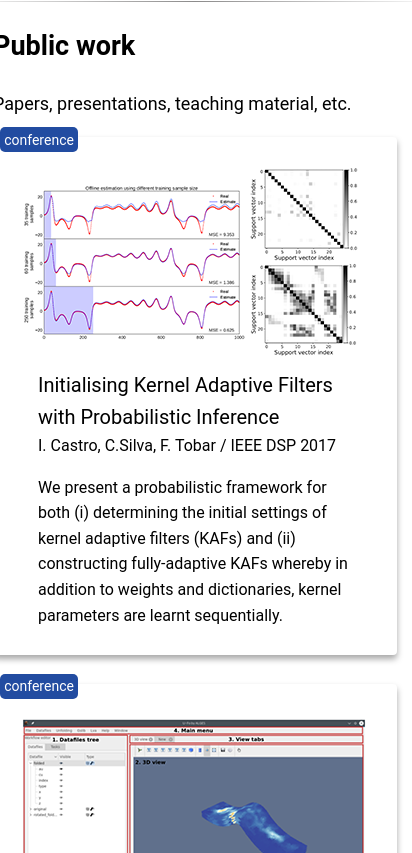
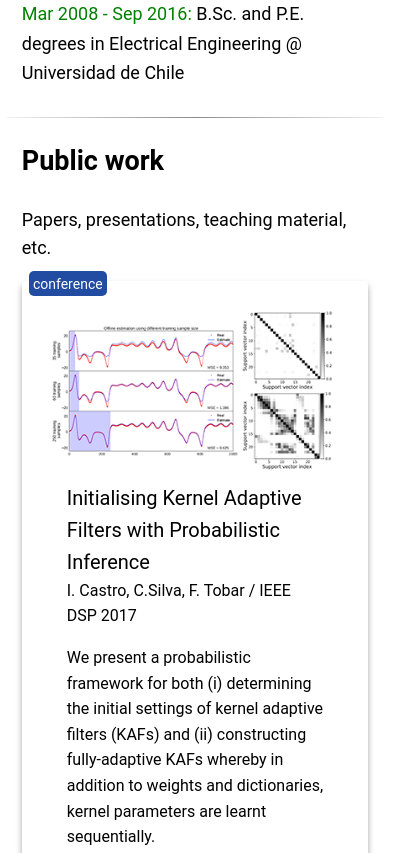
Before and after one commit to Canas/canas.github.io, a plain HTML site: page index.html in a window 390 px wide. Shown: the part 1814-2667 px from the top of the page, 412 px wide, since content can reach past the window. Drawn offline with nearby package versions, Linux system fonts and the light colour scheme.

Commit message:
Add some responsiveness

```diff
--- a/style.css
+++ b/style.css
@@ -241,6 +241,7 @@ a:hover {
     padding-right: 1.5rem;
     flex-direction: column;
     min-height: 260px;
+    max-width: 95vw;
   }
 }
 
@@ -254,6 +255,12 @@ a:hover {
 .card-img > img {
   max-height: 200px;
   max-width: 350px;
+}
+@media (max-width:400px) {
+  .card-img > img {
+    max-height: 200px;
+    max-width: 75vw;
+  }
 }
 
 .card-avatar {
```
